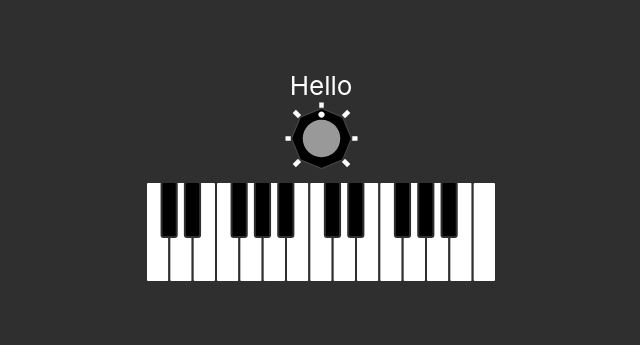
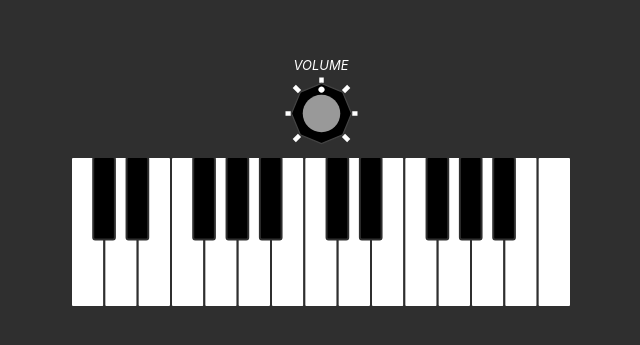
Before and after one commit to rhroberts/browsyn, a React (Create React App) app: page / in a window 1280 px wide. Shown: the part 221-566 px from the top of the page, without its empty margins (319-959 px from the left). Built offline with nearby package versions, Linux system fonts and the light colour scheme.

Commit message:
update README, minor refactoring

```diff
--- a/src/App.tsx
+++ b/src/App.tsx
@@ -4,7 +4,6 @@ import Synth from "./components/synth/Synth";
 function App() {
   return (
     <div className="App">
-      <div>Hello</div>
       <Synth />
     </div>
   );
--- a/src/components/knob/Knob.module.css
+++ b/src/components/knob/Knob.module.css
@@ -1,3 +1,8 @@
 .knob:hover {
   cursor: pointer;
 }
+
+.knobLabel {
+  font-size: small;
+  font-style: italic;
+}
--- a/src/components/knob/Knob.tsx
+++ b/src/components/knob/Knob.tsx
@@ -22,6 +22,8 @@ function Knob({
   // let rot = 0; // knob rotation angle in degrees
   // const rotMax = 270; // maximum knob rotation
   return (
+    <>
+      <label className={styles.knobLabel}>{name.toUpperCase()}</label>
       <div className={styles.knob}>
         <svg
           version="1.1"
@@ -103,6 +105,7 @@ function Knob({
           </g>
         </svg>
       </div>
+    </>
   );
 }
 
--- a/src/components/synth/Synth.tsx
+++ b/src/components/synth/Synth.tsx
@@ -1,28 +1,33 @@
+import { useRef } from "react";
 import Keyboard from "../keyboard/Keyboard";
 import Knob from "../knob/Knob";
 import useKnobValue from "../knob/useKnobValue";
 import styles from "./Synth.module.css";
 
+function Synth() {
   // parameters
   const volumeParams = { init: 0.5, min: 0, max: 1 };
   const octave = 3;
 
-// to persist across renders, keep these out of Synth component
-var audioCtx = new AudioContext();
-const volumeNode = new GainNode(audioCtx, { gain: volumeParams.init });
+  // to persist across renders, make these refs
+  var audioCtxRef = useRef(new AudioContext());
+  const volumeRef = useRef(
+    new GainNode(audioCtxRef.current, {
+      gain: volumeParams.init,
+    })
+  );
 
   // callback for playing a note
   const triggerNote = (freq: number) => {
-  const osc1 = new OscillatorNode(audioCtx, {
-    type: "square",
+    const osc1 = new OscillatorNode(audioCtxRef.current, {
+      type: "sine",
       frequency: freq,
     });
-  osc1.connect(volumeNode).connect(audioCtx.destination);
-  osc1.start(audioCtx.currentTime);
-  osc1.stop(audioCtx.currentTime + 2);
+    osc1.connect(volumeRef.current).connect(audioCtxRef.current.destination);
+    osc1.start(audioCtxRef.current.currentTime);
+    osc1.stop(audioCtxRef.current.currentTime + 1);
   };
 
-function Synth() {
   // pass in initial parameter value, min, and max, and a callback for setting value
   // returns value and a callback to pass down to the knob component itself
   const { knobValue: volume, onKnobMouseDown } = useKnobValue({
@@ -30,7 +35,10 @@ function Synth() {
     min: volumeParams.min,
     max: volumeParams.max,
     onChange: (value: number) => {
-      volumeNode.gain.value = value;
+      volumeRef.current.gain.setValueAtTime(
+        value,
+        audioCtxRef.current.currentTime
+      );
     },
   });
 
@@ -45,8 +53,8 @@ function Synth() {
         width={75}
       />
       <Keyboard
-        height={100}
-        width={350}
+        height={150}
+        width={500}
         octave={octave}
         triggerNote={triggerNote}
       />
```
Also changed, not shown: 1 other file (tests, documents, lock files or other folders). Lines whose indentation alone changed are shown as unchanged.
